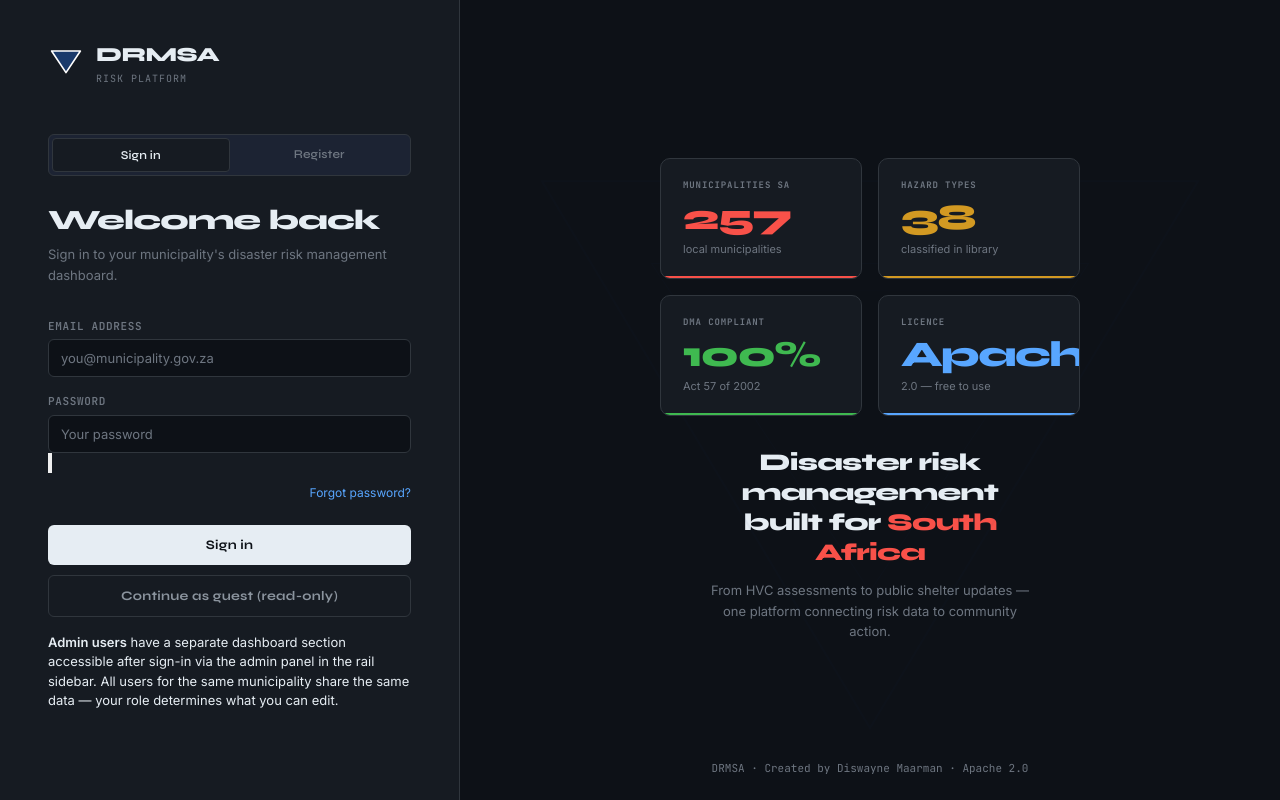
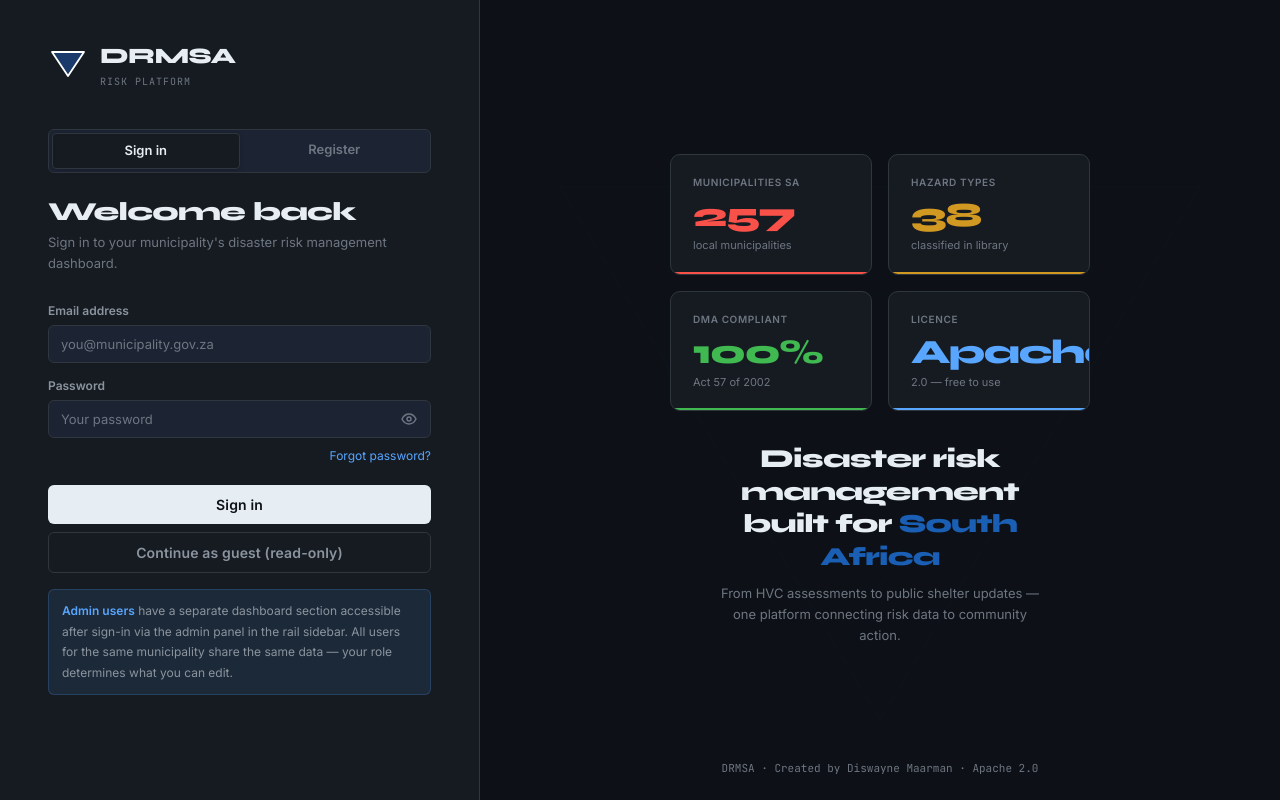
Before and after one commit to armaarman55-creator/Disaster-Risk-Management-reporting-tool, a plain HTML site: page index.html in a window 1280 px wide. Drawn offline with Linux system fonts and the light colour scheme; a script that the page names is missing.

Commit message:
Update auth.css

```diff
--- a/css/auth.css
+++ b/css/auth.css
@@ -1,54 +1,92 @@
+/* ── AUTH SCREEN ── */
 .auth-screen{position:fixed;inset:0;background:var(--bg);display:flex;align-items:stretch;z-index:1000;transition:opacity .3s}
-.auth-left{width:460px;flex-shrink:0;background:var(--bg2);border-right:1px solid var(--border);display:flex;flex-direction:column;padding:40px 48px;overflow-y:auto}
-.auth-brand{display:flex;align-items:center;gap:12px;margin-bottom:48px}
-.auth-brand-icon svg{width:36px;height:36px}
-.auth-brand-name{font-family:var(--font-display);font-size:20px;font-weight:800;color:var(--text);letter-spacing:-.03em}
+
+.auth-left{width:480px;flex-shrink:0;background:var(--bg2);border-right:1px solid var(--border);display:flex;flex-direction:column;padding:40px 48px;overflow-y:auto}
+
+/* Brand */
+.auth-brand{display:flex;align-items:center;gap:12px;margin-bottom:40px}
+.auth-brand-name{font-family:var(--font-display);font-size:22px;font-weight:800;color:var(--text);letter-spacing:-.03em}
 .auth-brand-sub{font-size:10px;color:var(--text3);letter-spacing:.1em;text-transform:uppercase;margin-top:1px;font-family:var(--font-mono)}
-.auth-heading{font-family:var(--font-display);font-size:28px;font-weight:800;color:var(--text);letter-spacing:-.03em;line-height:1.15;margin-bottom:8px}
-.auth-sub{font-size:13px;color:var(--text3);margin-bottom:32px;line-height:1.6}
-.auth-tabs{display:flex;background:var(--bg3);border:1px solid var(--border);border-radius:var(--r-md);padding:3px;margin-bottom:28px;gap:2px}
-.auth-tab{flex:1;text-align:center;padding:7px 0;font-size:12px;font-weight:600;color:var(--text3);border-radius:4px;cursor:pointer;transition:all var(--transition);font-family:var(--font-display);letter-spacing:.01em}
-.auth-tab.on{background:var(--bg2);color:var(--text);border:1px solid var(--border)}
-.field-group{margin-bottom:16px}
-.field-label{font-size:11px;font-weight:600;letter-spacing:.06em;text-transform:uppercase;color:var(--text3);margin-bottom:5px;display:flex;align-items:center;gap:6px;font-family:var(--font-mono)}
-.field-input{width:100%;background:var(--input-bg);border:1px solid var(--border);border-radius:var(--r-md);padding:10px 12px;font-size:13px;color:var(--text);outline:none;transition:border var(--transition)}
+
+/* Heading */
+.auth-heading{font-family:var(--font-display);font-size:26px;font-weight:800;color:var(--text);letter-spacing:-.03em;line-height:1.15;margin-bottom:6px}
+.auth-sub{font-size:13px;color:var(--text3);margin-bottom:28px;line-height:1.6;font-family:var(--font-body)}
+
+/* Tabs */
+.auth-tabs{display:flex;background:var(--bg3);border:1px solid var(--border);border-radius:var(--r-md);padding:3px;margin-bottom:24px;gap:2px}
+.auth-tab{flex:1;text-align:center;padding:7px 0;font-size:13px;font-weight:600;color:var(--text3);border-radius:4px;cursor:pointer;transition:all var(--transition);font-family:var(--font-body)}
+.auth-tab.on{background:var(--bg2);color:var(--text);border:1px solid var(--border);box-shadow:0 1px 4px rgba(0,0,0,.15)}
+
+/* Fields */
+.field-group{margin-bottom:14px}
+.field-label{font-size:12px;font-weight:600;color:var(--text2);margin-bottom:5px;display:flex;align-items:center;gap:6px;font-family:var(--font-body)}
+.field-input{width:100%;background:var(--bg3);border:1px solid var(--border);border-radius:var(--r-md);padding:10px 12px;font-size:13px;color:var(--text);outline:none;transition:border var(--transition);font-family:var(--font-body)}
 .field-input:focus{border-color:var(--border2)}
 .field-input::placeholder{color:var(--text3)}
-.field-select{width:100%;background:var(--input-bg);border:1px solid var(--border);border-radius:var(--r-md);padding:10px 12px;font-size:13px;color:var(--text);outline:none;cursor:pointer}
+.field-select{width:100%;background:var(--bg3);border:1px solid var(--border);border-radius:var(--r-md);padding:10px 12px;font-size:13px;color:var(--text);outline:none;cursor:pointer;font-family:var(--font-body)}
 .field-select option{background:var(--bg2)}
 .field-row-2{display:grid;grid-template-columns:1fr 1fr;gap:12px}
-.auth-btn{width:100%;padding:12px;border-radius:var(--r-md);border:none;font-size:13px;font-weight:700;letter-spacing:.02em;font-family:var(--font-display);transition:all var(--transition);margin-top:8px}
+
+/* Password wrapper */
+.pw-wrap{position:relative}
+.pw-wrap .field-input{padding-right:40px}
+.pw-toggle{position:absolute;right:10px;top:50%;transform:translateY(-50%);background:none;border:none;color:var(--text3);cursor:pointer;padding:4px;display:flex;align-items:center;justify-content:center;transition:color var(--transition)}
+.pw-toggle:hover{color:var(--text)}
+.pw-toggle svg{width:16px;height:16px;stroke:currentColor;fill:none;stroke-width:1.5;stroke-linecap:round;stroke-linejoin:round}
+
+/* Buttons */
+.auth-btn{width:100%;padding:11px;border-radius:var(--r-md);border:none;font-size:14px;font-weight:600;letter-spacing:.01em;font-family:var(--font-body);transition:all var(--transition);margin-top:6px;cursor:pointer}
 .auth-btn-primary{background:var(--text);color:var(--bg)}
 .auth-btn-primary:hover{opacity:.85}
-.auth-btn-secondary{background:transparent;color:var(--text2);border:1px solid var(--border);margin-top:10px}
+.auth-btn-secondary{background:transparent;color:var(--text2);border:1px solid var(--border);margin-top:8px}
 .auth-btn-secondary:hover{background:var(--bg3);color:var(--text)}
-.auth-divider{display:flex;align-items:center;gap:12px;margin:20px 0;font-size:11px;color:var(--text3)}
+.auth-btn-ghost{background:transparent;border:none;color:var(--blue);font-size:13px;padding:0;margin-top:14px;cursor:pointer;font-family:var(--font-body);font-weight:500;text-align:left;width:auto}
+.auth-btn-ghost:hover{text-decoration:underline}
+
+/* Divider */
+.auth-divider{display:flex;align-items:center;gap:12px;margin:16px 0;font-size:12px;color:var(--text3);font-family:var(--font-body)}
 .auth-divider::before,.auth-divider::after{content:'';flex:1;height:1px;background:var(--border)}
-.auth-notice{background:var(--bg3);border:1px solid var(--border);border-radius:var(--r-md);padding:10px 12px;font-size:11px;color:var(--text3);line-height:1.6;margin-bottom:16px}
+
+/* Notice */
+.auth-notice{background:var(--bg3);border:1px solid var(--border);border-radius:var(--r-md);padding:10px 12px;font-size:12px;color:var(--text3);line-height:1.6;margin-bottom:14px;font-family:var(--font-body)}
 .auth-notice strong{color:var(--text2)}
-.role-cards{display:grid;grid-template-columns:1fr 1fr 1fr;gap:8px;margin-bottom:16px}
+
+/* Role cards */
+.role-cards{display:grid;grid-template-columns:1fr 1fr 1fr;gap:8px;margin-bottom:14px}
 .role-card{border:1px solid var(--border);border-radius:var(--r-md);padding:10px 8px;text-align:center;cursor:pointer;transition:all var(--transition);background:transparent}
 .role-card:hover{border-color:var(--border2);background:var(--bg3)}
-.role-card.selected{border-color:var(--red);background:var(--red-dim)}
+.role-card.selected{border-color:rgba(26,95,180,.6);background:rgba(26,95,180,.08)}
 .role-card-icon{width:28px;height:28px;border-radius:6px;margin:0 auto 6px;display:flex;align-items:center;justify-content:center}
-.role-card-name{font-size:11px;font-weight:700;color:var(--text);font-family:var(--font-display)}
-.role-card-desc{font-size:10px;color:var(--text3);margin-top:2px;line-height:1.3}
+.role-card-name{font-size:12px;font-weight:600;color:var(--text);font-family:var(--font-body)}
+.role-card-desc{font-size:10px;color:var(--text3);margin-top:2px;line-height:1.3;font-family:var(--font-body)}
+
+/* Right panel */
 .auth-right{flex:1;background:var(--bg);display:flex;flex-direction:column;align-items:center;justify-content:center;padding:40px;position:relative;overflow:hidden}
 .auth-right-bg{position:absolute;inset:0;display:flex;align-items:center;justify-content:center;opacity:.04;pointer-events:none}
 .auth-stats{display:grid;grid-template-columns:1fr 1fr;gap:16px;width:100%;max-width:420px;margin-bottom:32px}
 .auth-stat{background:var(--bg2);border:1px solid var(--border);border-radius:var(--r-lg);padding:20px 22px;position:relative;overflow:hidden}
 .auth-stat::after{content:'';position:absolute;bottom:0;left:0;right:0;height:2px}
-.auth-stat.red::after{background:var(--red)}
-.auth-stat.green::after{background:var(--green)}
-.auth-stat.amber::after{background:var(--amber)}
-.auth-stat.blue::after{background:var(--blue)}
-.auth-stat-label{font-size:9px;font-weight:700;letter-spacing:.1em;text-transform:uppercase;color:var(--text3);margin-bottom:8px;font-family:var(--font-mono)}
-.auth-stat-num{font-family:var(--font-display);font-size:36px;font-weight:800;letter-spacing:-.04em;line-height:1}
+.auth-stat.red::after{background:var(--red)}.auth-stat.green::after{background:var(--green)}.auth-stat.amber::after{background:var(--amber)}.auth-stat.blue::after{background:var(--blue)}
+.auth-stat-label{font-size:10px;font-weight:600;letter-spacing:.06em;text-transform:uppercase;color:var(--text3);margin-bottom:8px;font-family:var(--font-body)}
+.auth-stat-num{font-family:var(--font-display);font-size:34px;font-weight:800;letter-spacing:-.04em;line-height:1}
 .auth-stat-num.red{color:var(--red)}.auth-stat-num.green{color:var(--green)}.auth-stat-num.amber{color:var(--amber)}.auth-stat-num.blue{color:var(--blue)}
-.auth-stat-sub{font-size:11px;color:var(--text3);margin-top:5px}
-.auth-tagline{font-family:var(--font-display);font-size:24px;font-weight:800;letter-spacing:-.03em;color:var(--text);text-align:center;line-height:1.25;max-width:360px;margin-bottom:12px}
-.auth-tagline span{color:var(--red)}
-.auth-tagline-sub{font-size:13px;color:var(--text3);text-align:center;line-height:1.6;max-width:320px}
+.auth-stat-sub{font-size:11px;color:var(--text3);margin-top:5px;font-family:var(--font-body)}
+.auth-tagline{font-family:var(--font-display);font-size:26px;font-weight:800;letter-spacing:-.03em;color:var(--text);text-align:center;line-height:1.25;max-width:360px;margin-bottom:10px}
+.auth-tagline span{color:#1a5fb4}
+.auth-tagline-sub{font-size:13px;color:var(--text3);text-align:center;line-height:1.6;max-width:320px;font-family:var(--font-body)}
 .auth-footer-note{position:absolute;bottom:24px;font-size:11px;color:var(--text3);text-align:center;font-family:var(--font-mono)}
-.auth-error{background:var(--red-dim);border:1px solid var(--red-mid);border-radius:var(--r-md);padding:10px 12px;font-size:12px;color:var(--red);margin-bottom:14px;display:none}
+
+/* Errors */
+.auth-error{background:var(--red-dim);border:1px solid var(--red-mid);border-radius:var(--r-md);padding:10px 12px;font-size:12px;color:var(--red);margin-bottom:12px;display:none;font-family:var(--font-body);line-height:1.5}
 .auth-error.show{display:block}
+
+/* Reset password screen */
+.auth-reset-msg{background:var(--green-dim);border:1px solid rgba(63,185,80,.25);border-radius:var(--r-md);padding:12px 14px;font-size:13px;color:var(--green);line-height:1.6;margin-bottom:16px;display:none;font-family:var(--font-body)}
+.auth-reset-msg.show{display:block}
+
+/* Loading state */
+.auth-btn:disabled{opacity:.55;cursor:not-allowed}
+
+/* Admin info box */
+.admin-info-box{background:var(--blue-dim);border:1px solid rgba(88,166,255,.2);border-radius:var(--r-md);padding:11px 13px;font-size:12px;color:var(--text2);line-height:1.7;margin-top:12px;font-family:var(--font-body)}
+.admin-info-box strong{color:var(--blue)}
```
